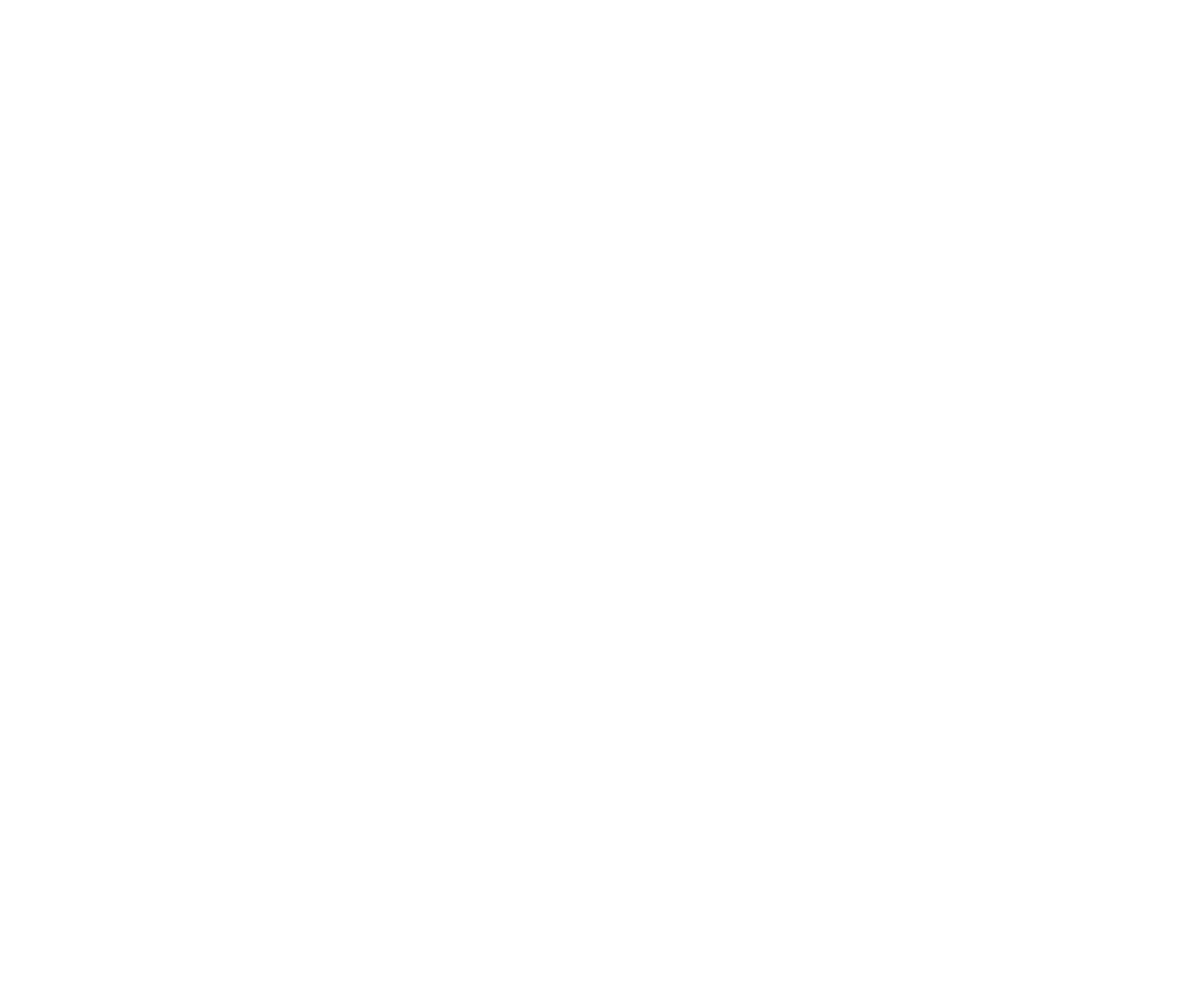
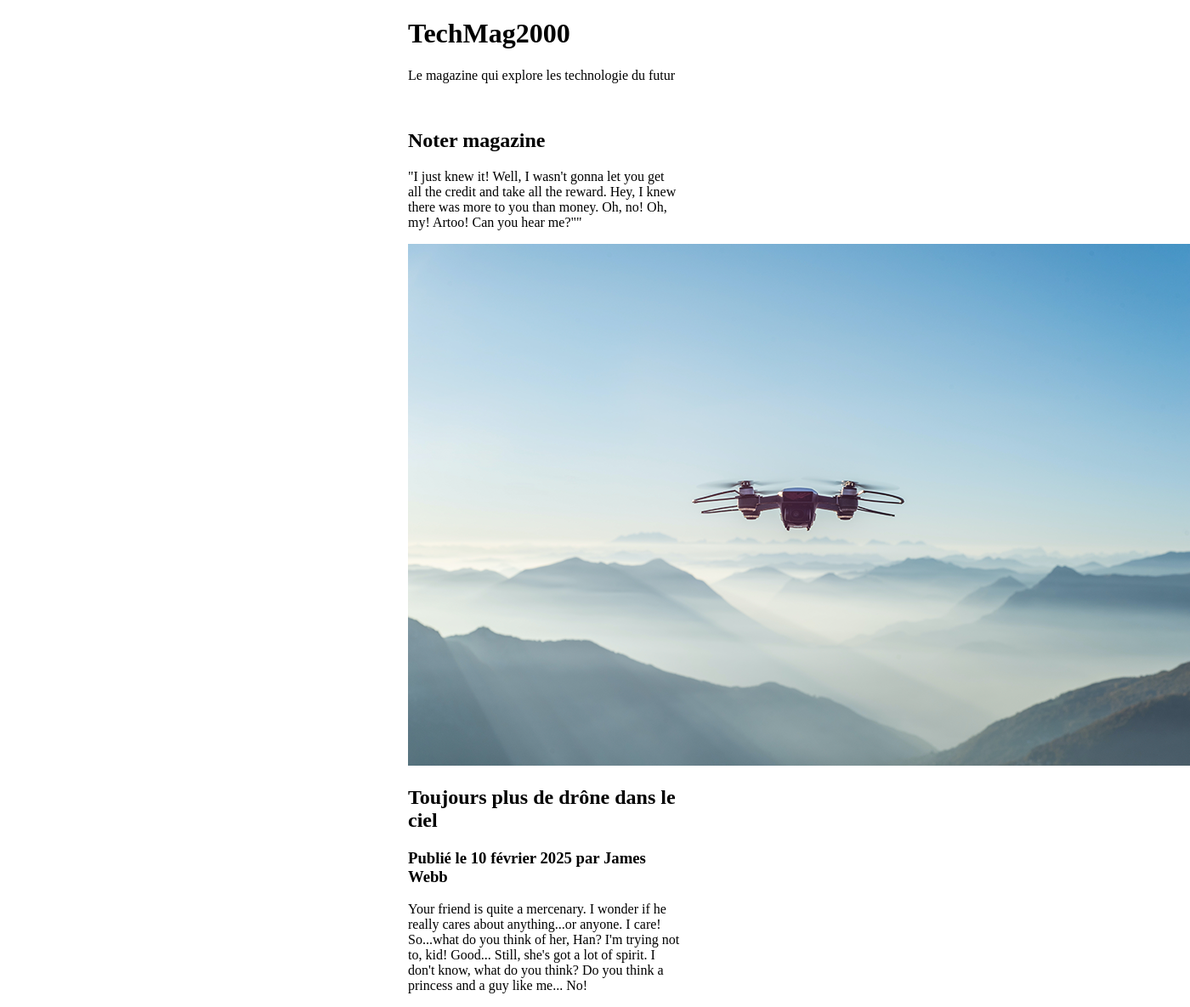
Before and after one commit to RuprechtLenny/15_techmag, a plain HTML site: page article.html in a window 1280 px wide. Shown: the whole page at 85% size, 1400 px wide, since content can reach past the window. Before the commit the page ends 800 px from the top, so only its background shows below. Drawn offline with Linux system fonts and the light colour scheme.

Commit message:
Initial_commit

```diff
--- a/article.html
+++ b/article.html
@@ -7,6 +7,41 @@
     <title>techmag 2000</title>
   </head>
   <body>
+    <header>
+      <h1>
+        TechMag2000
+      </h1>
+      <p>
+        Le magazine qui explore les technologie du futur
+      </p>
+    </header>
+    <div>
+      <img src="" alt="">
+      <h2>
+        Noter magazine
+      </h2>
+      <p>
+        "I just knew it! Well, I wasn't gonna let you get all the credit and
+        take all the reward. Hey, I knew there was more to you than money. Oh,
+        no! Oh, my! Artoo! Can you hear me?""
+      </p>
+    </div>
+    <div>
+      <img src="img/drone_920px.png" alt="Drone devant paysage">
+      <h2>
+        Toujours plus de drône dans le ciel
+      </h2>
+      <h3>
+        Publié le 10 février 2025 par James Webb
+      </h3>
+      <p>
+        Your friend is quite a mercenary. I wonder if he really cares about
+        anything...or anyone. I care! So...what do you think of her, Han? I'm
+        trying not to, kid! Good... Still, she's got a lot of spirit. I don't
+        know, what do you think? Do you think a princess and a guy like me...
+        No!
+      </p>
 
+    </div>
   </body>
 </html>
```
